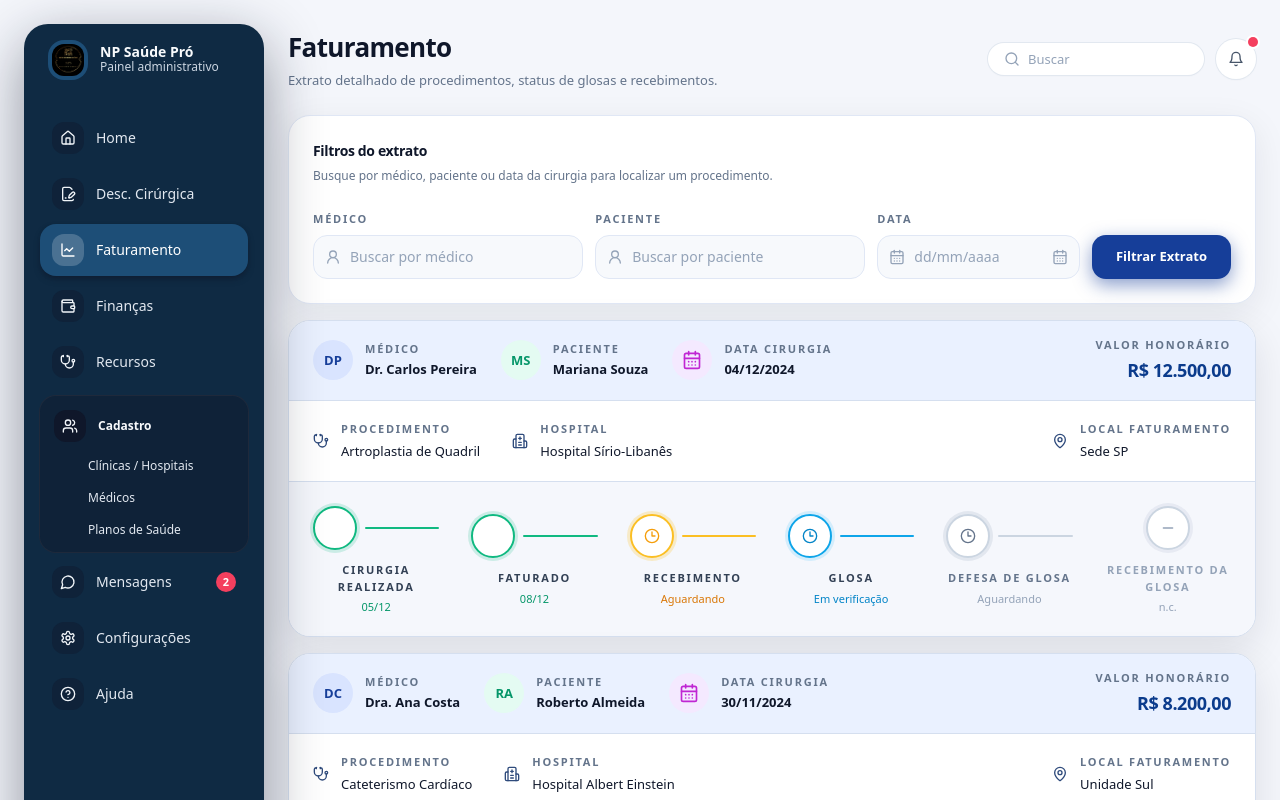
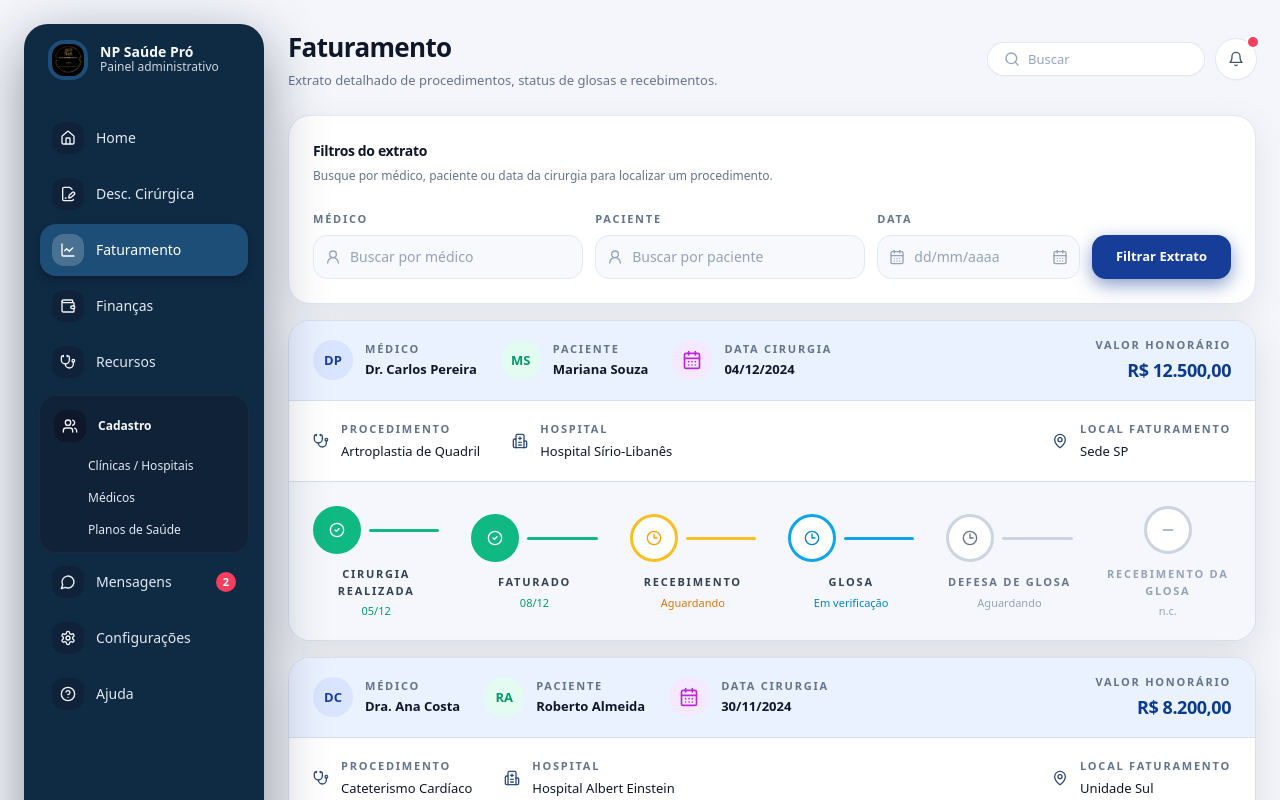
Before and after one commit to npsaude/nps-pro011225, a React (Vite) app: page /admin/faturamento in a window 1280 px wide. Shown: the top 800 px of the page. Built offline with nearby package versions, Linux system fonts and the light colour scheme.

Commit message:
[dyad] Ajuste fino da timeline de faturamento para alinhar círculos, linhas e textos copiando o layout de referência - wrote 2 file(s)

```diff
--- a/src/components/faturamento/BillingRecordCard.tsx
+++ b/src/components/faturamento/BillingRecordCard.tsx
@@ -133,8 +133,8 @@ const BillingRecordCard: React.FC<BillingRecordCardProps> = ({ record }) => {
           </div>
         </div>
 
-        {/* Timeline row */}
-        <div className="border-t border-[#D5DFEF] bg-[#F5F7FC] px-6 pb-5 pt-5">
+        {/* Timeline row (colada na borda inferior, como no modelo) */}
+        <div className="border-t border-[#D5DFEF] bg-[#F5F7FC] px-6 pb-5 pt-4">
           <BillingStatusTimeline steps={record.steps} />
         </div>
       </CardContent>
--- a/src/components/faturamento/BillingStatusTimeline.tsx
+++ b/src/components/faturamento/BillingStatusTimeline.tsx
@@ -11,7 +11,6 @@ function getStatusColors(status: BillingStatus) {
     case "completed":
       return {
         circleBorder: "border-emerald-500",
-        circleShadow: "shadow-[0_0_0_3px_rgba(16,185,129,0.18)]",
         circleBg: "bg-emerald-500",
         icon: "text-white",
         label: "text-slate-700",
@@ -21,7 +20,6 @@ function getStatusColors(status: BillingStatus) {
     case "processing":
       return {
         circleBorder: "border-sky-500",
-        circleShadow: "shadow-[0_0_0_3px_rgba(56,189,248,0.18)]",
         circleBg: "bg-white",
         icon: "text-sky-600",
         label: "text-slate-700",
@@ -31,7 +29,6 @@ function getStatusColors(status: BillingStatus) {
     case "pending":
       return {
         circleBorder: "border-amber-400",
-        circleShadow: "shadow-[0_0_0_3px_rgba(251,191,36,0.24)]",
         circleBg: "bg-white",
         icon: "text-amber-500",
         label: "text-slate-700",
@@ -41,7 +38,6 @@ function getStatusColors(status: BillingStatus) {
     case "waiting":
       return {
         circleBorder: "border-slate-300",
-        circleShadow: "shadow-[0_0_0_3px_rgba(148,163,184,0.2)]",
         circleBg: "bg-white",
         icon: "text-slate-500",
         label: "text-slate-500",
@@ -52,7 +48,6 @@ function getStatusColors(status: BillingStatus) {
     default:
       return {
         circleBorder: "border-slate-300",
-        circleShadow: "shadow-[0_0_0_3px_rgba(148,163,184,0.15)]",
         circleBg: "bg-white",
         icon: "text-slate-400",
         label: "text-slate-400",
@@ -103,7 +98,7 @@ const BillingStatusTimeline: React.FC<BillingStatusTimelineProps> = ({
   steps,
 }) => {
   return (
-    <div className="mt-1 flex flex-col gap-4">
+    <div className="mt-2 flex flex-col">
       <div className="flex items-center gap-4 md:gap-8">
         {steps.map((step, index) => {
           const colors = getStatusColors(step.status);
@@ -114,18 +109,21 @@ const BillingStatusTimeline: React.FC<BillingStatusTimelineProps> = ({
               key={step.id}
               className="flex flex-1 flex-col items-center text-center"
             >
+              {/* Linha + bolinha na mesma altura, como na referência */}
               <div className="flex w-full items-center">
                 <div
-                  className={`mx-auto flex h-11 w-11 items-center justify-center rounded-full border-[2.2px] bg-white ${colors.circleBorder} ${colors.circleShadow} ${colors.circleBg}`}
+                  className={`mx-auto flex h-12 w-12 items-center justify-center rounded-full border-[3px] ${colors.circleBorder} ${colors.circleBg}`}
                 >
                   <StatusIcon status={step.status} className={colors.icon} />
                 </div>
                 {!isLast && (
                   <div
-                    className={`ml-2 hidden h-[2px] flex-1 rounded-full md:block ${colors.line}`}
+                    className={`ml-2 hidden h-[3px] flex-1 rounded-full md:block ${colors.line}`}
                   />
                 )}
               </div>
+
+              {/* Títulos e valores alinhados abaixo */}
               <div
                 className={`mt-3 text-[11px] font-semibold uppercase tracking-[0.16em] ${colors.label}`}
               >
```
